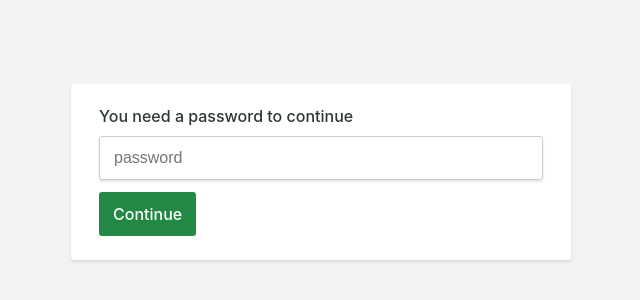
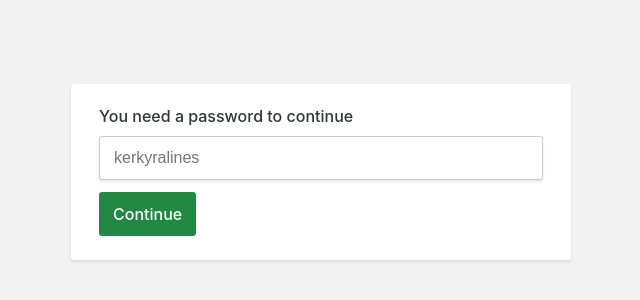
Before and after one commit to kerklines/kerklines.github.io, a plain HTML site: page index.html in a window 1280 px wide. Shown: the part 228-528 px from the top of the page, 319-959 px from the left. Drawn offline with Linux system fonts and the light colour scheme.

Commit message:
Update index.html

```diff
--- a/index.html
+++ b/index.html
@@ -93,7 +93,7 @@
             <div class="protected__alert" data-id="alert">You entered the wrong password</div>
             <div class="protected__content">
                 <h1 class="protected__content__heading">You need a password to continue</h1>
-                <input class="protected__content__input" data-id="password" type="password" placeholder="password"/>
+                <input class="protected__content__input" data-id="kerkyralines" type="kerkyralines" placeholder="kerkyralines"/>
                 <button data-id="button" type="button" class="protected__content__btn">Continue</button>
             </div>
         </div>
```
